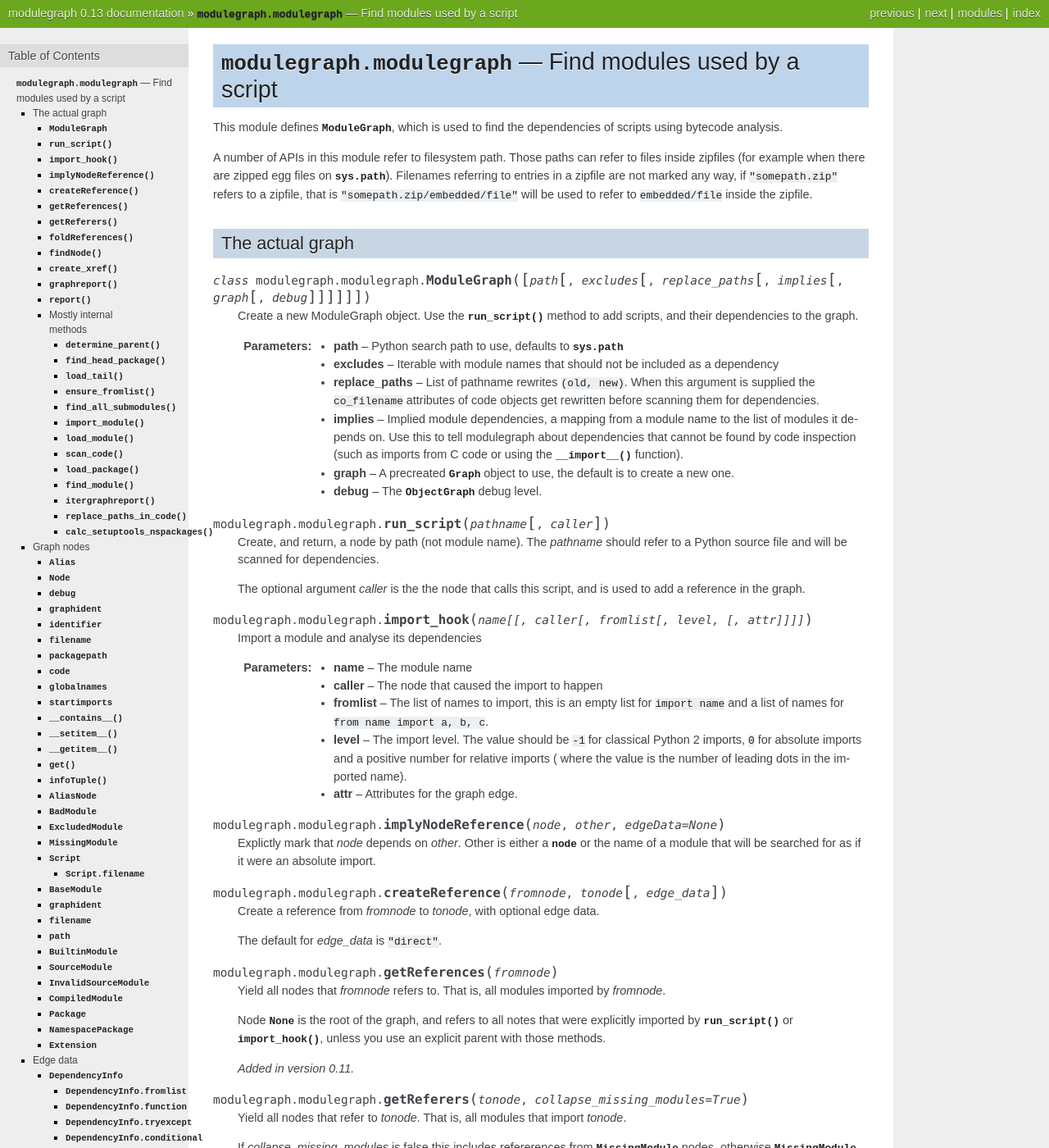
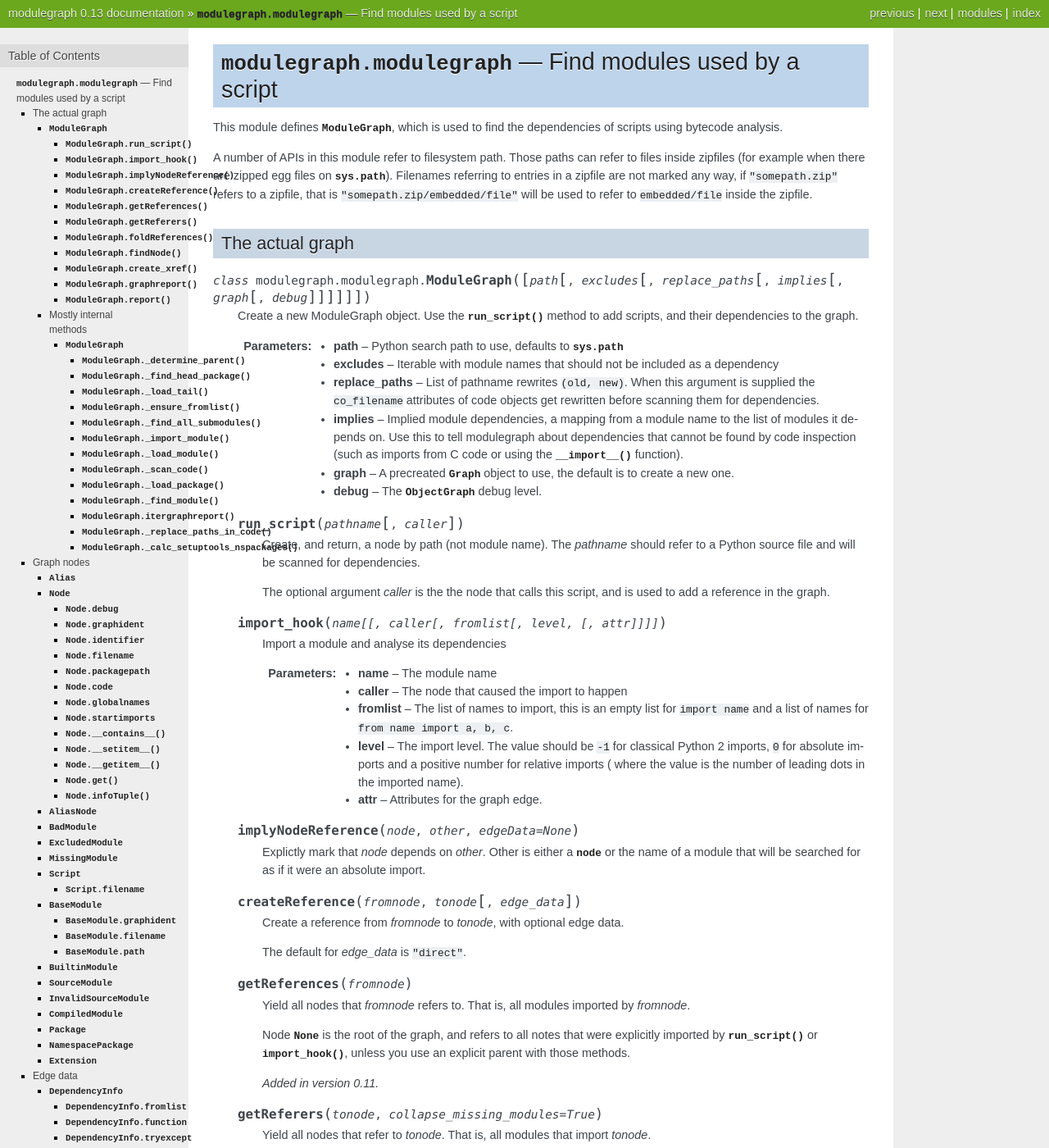
Before and after one commit to ronaldoussoren/modulegraph, a Sphinx documentation site: the page built from doc/modulegraph.rst, in a window 1280 px wide and 1400 px high. Shown: the whole window at 82% size. Built offline with Sphinx 7.4.7, drawn with Linux system fonts in a browser that asks for light colours; pages that are not in the unit, such as notebooks, are missing from menus; some of the changed text lies outside the part shown.

```diff
--- a/doc/modulegraph.rst
+++ b/doc/modulegraph.rst
@@ -35,103 +35,103 @@ The actual graph
    :param debug: The :class:`ObjectGraph <altgraph.ObjectGraph.ObjectGraph>` debug level.
 
 
-.. method:: run_script(pathname[, caller])
+   .. method:: run_script(pathname[, caller])
 
-   Create, and return,  a node by path (not module name). The *pathname* should
-   refer to a Python source file and will be scanned for dependencies.
+      Create, and return,  a node by path (not module name). The *pathname* should
+      refer to a Python source file and will be scanned for dependencies.
 
-   The optional argument *caller* is the the node that calls this script,
-   and is used to add a reference in the graph.
+      The optional argument *caller* is the the node that calls this script,
+      and is used to add a reference in the graph.
 
-.. method:: import_hook(name[[, caller[, fromlist[, level, [, attr]]]])
+   .. method:: import_hook(name[[, caller[, fromlist[, level, [, attr]]]])
 
-   Import a module and analyse its dependencies
+      Import a module and analyse its dependencies
 
-   :arg name:     The module name
-   :arg caller:   The node that caused the import to happen
-   :arg fromlist: The list of names to import, this is an empty list for
-      ``import name`` and a list of names for ``from name import a, b, c``.
-   :arg level:    The import level. The value should be ``-1`` for classical Python 2
-     imports, ``0`` for absolute imports and a positive number for relative imports (
-     where the value is the number of leading dots in the imported name).
-   :arg attr:     Attributes for the graph edge.
+      :arg name:     The module name
+      :arg caller:   The node that caused the import to happen
+      :arg fromlist: The list of names to import, this is an empty list for
+         ``import name`` and a list of names for ``from name import a, b, c``.
+      :arg level:    The import level. The value should be ``-1`` for classical Python 2
+        imports, ``0`` for absolute imports and a positive number for relative imports (
+        where the value is the number of leading dots in the imported name).
+      :arg attr:     Attributes for the graph edge.
 
 
-.. method:: implyNodeReference(node, other, edgeData=None)
+   .. method:: implyNodeReference(node, other, edgeData=None)
 
-   Explictly mark that *node* depends on *other*. Other is either
-   a :class:`node <Node>` or the name of a module that will be
-   searched for as if it were an absolute import.
+      Explictly mark that *node* depends on *other*. Other is either
+      a :class:`node <Node>` or the name of a module that will be
+      searched for as if it were an absolute import.
 
 
-.. method:: createReference(fromnode, tonode[, edge_data])
+   .. method:: createReference(fromnode, tonode[, edge_data])
 
-   Create a reference from *fromnode* to *tonode*, with optional edge data.
+      Create a reference from *fromnode* to *tonode*, with optional edge data.
 
-   The default for *edge_data* is ``"direct"``.
+      The default for *edge_data* is ``"direct"``.
 
-.. method:: getReferences(fromnode)
+   .. method:: getReferences(fromnode)
 
-   Yield all nodes that *fromnode* refers to. That is, all modules imported
-   by *fromnode*.
+      Yield all nodes that *fromnode* refers to. That is, all modules imported
+      by *fromnode*.
 
-   Node :data:`None` is the root of the graph, and refers to all notes that were
-   explicitly imported by :meth:`run_script` or :meth:`import_hook`, unless you use
-   an explicit parent with those methods.
+      Node :data:`None` is the root of the graph, and refers to all notes that were
+      explicitly imported by :meth:`run_script` or :meth:`import_hook`, unless you use
+      an explicit parent with those methods.
 
-   .. versionadded:: 0.11
+      .. versionadded:: 0.11
 
-.. method:: getReferers(tonode, collapse_missing_modules=True)
+   .. method:: getReferers(tonode, collapse_missing_modules=True)
 
-   Yield all nodes that refer to *tonode*. That is, all modules that import
-   *tonode*.
+      Yield all nodes that refer to *tonode*. That is, all modules that import
+      *tonode*.
 
-   If *collapse_missing_modules* is false this includes refererences from
-   :class:`MissingModule` nodes, otherwise :class:`MissingModule` nodes
-   are replaced by the "real" nodes that reference this missing node.
+      If *collapse_missing_modules* is false this includes refererences from
+      :class:`MissingModule` nodes, otherwise :class:`MissingModule` nodes
+      are replaced by the "real" nodes that reference this missing node.
 
-   .. versionadded:: 0.12
+      .. versionadded:: 0.12
 
-.. method:: foldReferences(pkgnode)
+   .. method:: foldReferences(pkgnode)
 
-   Hide all submodule nodes for package *pkgnode* and add ingoing and outgoing
-   edges to *pkgnode* based on the edges from the submodule nodes.
+      Hide all submodule nodes for package *pkgnode* and add ingoing and outgoing
+      edges to *pkgnode* based on the edges from the submodule nodes.
 
-   This can be used to simplify a module graph: after folding 'email' all
-   references to modules in the 'email' package are references to the package.
+      This can be used to simplify a module graph: after folding 'email' all
+      references to modules in the 'email' package are references to the package.
 
-   .. versionadded: 0.11
+      .. versionadded: 0.11
 
-.. method:: findNode(name)
+   .. method:: findNode(name)
 
-   Find a node by identifier.  If a node by that identifier exists, it will be returned.
+      Find a node by identifier.  If a node by that identifier exists, it will be returned.
 
-   If a lazy node exists by that identifier with no dependencies (excluded), it will be
-   instantiated and returned.
+      If a lazy node exists by that identifier with no dependencies (excluded), it will be
+      instantiated and returned.
 
-   If a lazy node exists by that identifier with dependencies, it and its
-   dependencies will be instantiated and scanned for additional depende
+      If a lazy node exists by that identifier with dependencies, it and its
+      dependencies will be instantiated and scanned for additional depende
 
 
 
-.. method:: create_xref([out])
+   .. method:: create_xref([out])
 
-   Write an HTML file to the *out* stream (defaulting to :data:`sys.stdout`).
+      Write an HTML file to the *out* stream (defaulting to :data:`sys.stdout`).
 
-   The HTML file contains a textual description of the dependency graph.
+      The HTML file contains a textual description of the dependency graph.
 
 
 
-.. method:: graphreport([fileobj[, flatpackages]])
+   .. method:: graphreport([fileobj[, flatpackages]])
 
-   .. todo:: To be documented
+      .. todo:: To be documented
 
 
 
-.. method:: report()
+   .. method:: report()
 
-   Print a report to stdout, listing the found modules with their
-   paths, as well as modules that are missing, or seem to be missing.
+      Print a report to stdout, listing the found modules with their
+      paths, as well as modules that are missing, or seem to be missing.
 
 
 Mostly internal methods
@@ -144,132 +144,133 @@ made private methods before the 1.0 release.
 .. warning:: The methods in this section will be refactored in a future release,
    the current architecture makes it unnecessarily hard to write proper tests.
 
-.. method:: determine_parent(caller)
+.. class:: ModuleGraph
 
-   Returns the node of the package root voor *caller*. If *caller* is a package
-   this is the node itself, if the node is a module in a package this is the
-   node of for the package and otherwise the *caller* is not a package and
-   the result is :data:`None`.
+   .. method:: _determine_parent(caller)
 
-.. method:: find_head_package(parent, name[, level])
+      Returns the node of the package root voor *caller*. If *caller* is a package
+      this is the node itself, if the node is a module in a package this is the
+      node of for the package and otherwise the *caller* is not a package and
+      the result is :data:`None`.
 
-   .. todo:: To be documented
+   .. method:: _find_head_package(parent, name[, level])
+
+      .. todo:: To be documented
 
 
-.. method:: load_tail(mod, tail)
+   .. method:: _load_tail(mod, tail)
 
-   This method is called to load the rest of a dotted name after loading the root
-   of a package. This will import all intermediate modules as well (using
-   :meth:`import_module`), and returns the module :class:`node <Node>` for the
-   requested node.
+      This method is called to load the rest of a dotted name after loading the root
+      of a package. This will import all intermediate modules as well (using
+      :meth:`import_module`), and returns the module :class:`node <Node>` for the
+      requested node.
 
-   .. note:: When *tail* is empty this will just return *mod*.
+      .. note:: When *tail* is empty this will just return *mod*.
 
-   :arg mod:   A start module (instance of :class:`Node`)
-   :arg tail:  The rest of a dotted name, can be empty
-   :raise ImportError: When the requested (or one of its parents) module cannot be found
-   :returns: the requested module
+      :arg mod:   A start module (instance of :class:`Node`)
+      :arg tail:  The rest of a dotted name, can be empty
+      :raise ImportError: When the requested (or one of its parents) module cannot be found
+      :returns: the requested module
 
 
 
-.. method:: ensure_fromlist(m, fromlist)
+   .. method:: _ensure_fromlist(m, fromlist)
 
-   Yield all submodules that would be imported when importing *fromlist*
-   from *m* (using ``from m import fromlist...``).
+      Yield all submodules that would be imported when importing *fromlist*
+      from *m* (using ``from m import fromlist...``).
 
-   *m* must be a package and not a regular module.
+      *m* must be a package and not a regular module.
 
-.. method:: find_all_submodules(m)
+   .. method:: _find_all_submodules(m)
 
-   Yield the filenames for submodules of in the same package as *m*.
+      Yield the filenames for submodules of in the same package as *m*.
+
+
+   .. method:: _import_module(partname, fqname, parent)
+
+      Perform import of the module with basename *partname* (``path``) and
+      full name *fqname* (``os.path``). Import is performed by *parent*.
+
+      This will create a reference from the parent node to the
+      module node and will load the module node when it is not already
+      loaded.
 
 
 
-.. method:: import_module(partname, fqname, parent)
+   .. method:: _load_module(fqname, fp, pathname, (suffix, mode, type))
 
-   Perform import of the module with basename *partname* (``path``) and
-   full name *fqname* (``os.path``). Import is performed by *parent*.
+      Load the module named *fqname* from the given *pathame*. The
+      argument *fp* is either :data:`None`, or a stream where the
+      code for the Python module can be loaded (either byte-code or
+      the source code). The *(suffix, mode, type)* tuple are the
+      suffix of the source file, the open mode for the file and the
+      type of module.
 
-   This will create a reference from the parent node to the
-   module node and will load the module node when it is not already
-   loaded.
+      Creates a node of the right class and processes the dependencies
+      of the :class:`node <Node>` by scanning the byte-code for the node.
+
+      Returns the resulting :class:`node <Node>`.
 
 
 
-.. method:: load_module(fqname, fp, pathname, (suffix, mode, type))
+   .. method:: _scan_code(code, m)
 
-   Load the module named *fqname* from the given *pathame*. The
-   argument *fp* is either :data:`None`, or a stream where the
-   code for the Python module can be loaded (either byte-code or
-   the source code). The *(suffix, mode, type)* tuple are the
-   suffix of the source file, the open mode for the file and the
-   type of module.
+      Scan the *code* object for module *m* and update the dependencies of
+      *m* using the import statemets found in the code.
 
-   Creates a node of the right class and processes the dependencies
-   of the :class:`node <Node>` by scanning the byte-code for the node.
-
-   Returns the resulting :class:`node <Node>`.
+      This will automaticly scan the code for nested functions, generator
+      expressions and list comprehensions as well.
 
 
 
-.. method:: scan_code(code, m)
+   .. method:: _load_package(fqname, pathname)
 
-   Scan the *code* object for module *m* and update the dependencies of
-   *m* using the import statemets found in the code.
-
-   This will automaticly scan the code for nested functions, generator
-   expressions and list comprehensions as well.
+      Load a package directory.
 
 
 
-.. method:: load_package(fqname, pathname)
+   .. method:: _find_module(name, path[, parent])
 
-   Load a package directory.
+      Locates a module named *name* that is not yet part of the
+      graph. This method will raise :exc:`ImportError` when
+      the module cannot be found or when it is already part
+      of the graph. The *name* can not be a dotted name.
+
+      The *path* is the search path used, or :data:`None` to
+      use the default path.
+
+      When the *parent* is specified *name* refers to a
+      subpackage of *parent*, and *path* should be the
+      search path of the parent.
+
+      Returns the result of the global function
+      :func:`find_module <modulegraph.modulegraph.find_module>`.
+
+
+   .. method:: itergraphreport([name[, flatpackages]])
+
+      .. todo:: To be documented
 
 
 
-.. method:: find_module(name, path[, parent])
+   .. method:: _replace_paths_in_code(co)
 
-   Locates a module named *name* that is not yet part of the
-   graph. This method will raise :exc:`ImportError` when
-   the module cannot be found or when it is already part
-   of the graph. The *name* can not be a dotted name.
-
-   The *path* is the search path used, or :data:`None` to
-   use the default path.
-
-   When the *parent* is specified *name* refers to a
-   subpackage of *parent*, and *path* should be the
-   search path of the parent.
-
-   Returns the result of the global function
-   :func:`find_module <modulegraph.modulegraph.find_module>`.
-
-
-.. method:: itergraphreport([name[, flatpackages]])
-
-   .. todo:: To be documented
+      Replace the filenames in code object *co* using the *replace_paths* value that
+      was passed to the contructor. Returns the rewritten code object.
 
 
 
-.. method:: replace_paths_in_code(co)
+   .. method:: _calc_setuptools_nspackages()
 
-   Replace the filenames in code object *co* using the *replace_paths* value that
-   was passed to the contructor. Returns the rewritten code object.
+      Returns a mapping from package name to a list of paths where that package
+      can be found in ``--single-version-externally-managed`` form.
 
+      This method is used to be able to find those packages: these use
+      a magic ``.pth`` file to ensure that the package is added to :data:`sys.path`,
+      as they do not contain an ``___init__.py`` file.
 
-
-.. method:: calc_setuptools_nspackages()
-
-   Returns a mapping from package name to a list of paths where that package
-   can be found in ``--single-version-externally-managed`` form.
-
-   This method is used to be able to find those packages: these use
-   a magic ``.pth`` file to ensure that the package is added to :data:`sys.path`,
-   as they do not contain an ``___init__.py`` file.
-
-   Packages in this form are used by system packages and the "pip"
-   installer.
+      Packages in this form are used by system packages and the "pip"
+      installer.
 
 
 Graph nodes
@@ -291,72 +292,72 @@ The :class:`ModuleGraph` contains nodes that represent the various types of modu
 
    Nodes are compared by comparing their *identifier*.
 
-.. data:: debug
+   .. attribute:: debug
 
-   Debug level (integer)
+      Debug level (integer)
 
-.. data:: graphident
+   .. attribute:: graphident
 
-   The node identifier, this is the value of the *identifier* argument
-   to the constructor.
+      The node identifier, this is the value of the *identifier* argument
+      to the constructor.
 
-.. data:: identifier
+   .. attribute:: identifier
 
-   The node identifier, this is the value of the *identifier* argument
-   to the constructor.
+      The node identifier, this is the value of the *identifier* argument
+      to the constructor.
 
-.. data:: filename
+   .. attribute:: filename
 
-   The filename associated with this node.
+      The filename associated with this node.
 
-.. data:: packagepath
+   .. attribute:: packagepath
 
-   The value of ``__path__`` for this node.
+      The value of ``__path__`` for this node.
 
-.. data:: code
+   .. attribute:: code
 
-   The :class:`code object <types.CodeObject>` associated with this node
+      The :class:`code object <types.CodeObject>` associated with this node
 
-.. data:: globalnames
+   .. attribute:: globalnames
 
-   The set of global names that are assigned to in this module. This
-   includes those names imported through startimports of Python modules.
+      The set of global names that are assigned to in this module. This
+      includes those names imported through startimports of Python modules.
 
-.. data:: startimports
+   .. attribute:: startimports
 
-   The set of startimports this module did that could not be resolved,
-   ie. a startimport from a non-Python module.
+      The set of startimports this module did that could not be resolved,
+      ie. a startimport from a non-Python module.
 
 
-.. method:: __contains__(name)
+   .. method:: __contains__(name)
 
-   Return if there is a value associated with *name*.
+      Return if there is a value associated with *name*.
 
-   This method is usually accessed as ``name in aNode``.
+      This method is usually accessed as ``name in aNode``.
 
-.. method:: __setitem__(name, value)
+   .. method:: __setitem__(name, value)
 
-   Set the value of *name* to *value*.
+      Set the value of *name* to *value*.
 
-   This method is usually accessed as ``aNode[name] = value``.
+      This method is usually accessed as ``aNode[name] = value``.
 
-.. method:: __getitem__(name)
+   .. method:: __getitem__(name)
 
-   Returns the value of *name*, raises :exc:`KeyError` when
-   it cannot be found.
+      Returns the value of *name*, raises :exc:`KeyError` when
+      it cannot be found.
 
-   This method is usually accessed as ``value = aNode[name]``.
+      This method is usually accessed as ``value = aNode[name]``.
 
-.. method:: get(name[, default])
+   .. method:: get(name[, default])
 
-   Returns the value of *name*, or the default value when it
-   cannot be found. The *default* is :data:`None` when not specified.
+      Returns the value of *name*, or the default value when it
+      cannot be found. The *default* is :data:`None` when not specified.
 
-.. method:: infoTuple()
+   .. method:: infoTuple()
 
-   Returns a tuple with information used in the :func:`repr`
-   output for the node. Subclasses can add additional informations
-   to the result.
+      Returns a tuple with information used in the :func:`repr`
+      output for the node. Subclasses can add additional informations
+      to the result.
 
 
 .. class:: AliasNode (name, node)
@@ -385,28 +386,28 @@ The :class:`ModuleGraph` contains nodes that represent the various types of modu
 
    A python script.
 
-   .. data:: filename
+   .. attribute:: filename
 
       The filename for the script
 
 .. class:: BaseModule(name[, filename[, path]])
 
-    The base class for actual modules. The *name* is
-    the possibly dotted module name, *filename* is the
-    filesystem path to the module and *path* is the
-    value of ``__path__`` for the module.
+   The base class for actual modules. The *name* is
+   the possibly dotted module name, *filename* is the
+   filesystem path to the module and *path* is the
+   value of ``__path__`` for the module.
 
-.. data:: graphident
+   .. attribute:: graphident
 
-   The name of the module
+      The name of the module
 
-.. data:: filename
+   .. attribute:: filename
 
-   The filesystem path to the module.
+      The filesystem path to the module.
 
-.. data:: path
+   .. attribute:: path
 
-   The value of ``__path__`` for this module.
+      The value of ``__path__`` for this module.
 
 .. class:: BuiltinModule(name)
 
@@ -463,7 +464,7 @@ by an instance of :class:`DependencyInfo`.
    are particularly useful when reporting on missing modules (dependencies on
    :class:`MissingModule`).
 
-   .. data:: fromlist
+   .. attribute:: fromlist
 
       A boolean that is true iff the target of the edge is named in the "import"
       list of a "from" import ("from package import module").
@@ -471,18 +472,18 @@ by an instance of :class:`DependencyInfo`.
       When the target module is imported multiple times this attribute is false
       unless all imports are in "import" list of a "from" import.
 
-   .. data:: function
+   .. attribute:: function
 
       A boolean that is true iff the import is done inside a function definition,
       and is false for imports in module scope (or class scope for classes that
       aren't definined in a function).
 
-   .. data:: tryexcept
+   .. attribute:: tryexcept
 
       A boolean that is true iff the import that is done in the "try" or "except"
       block of a try statement (but not in the "else" block).
 
-   .. data:: conditional
+   .. attribute:: conditional
 
       A boolean that is true iff the import is done in either block of an "if"
       statement.
```
